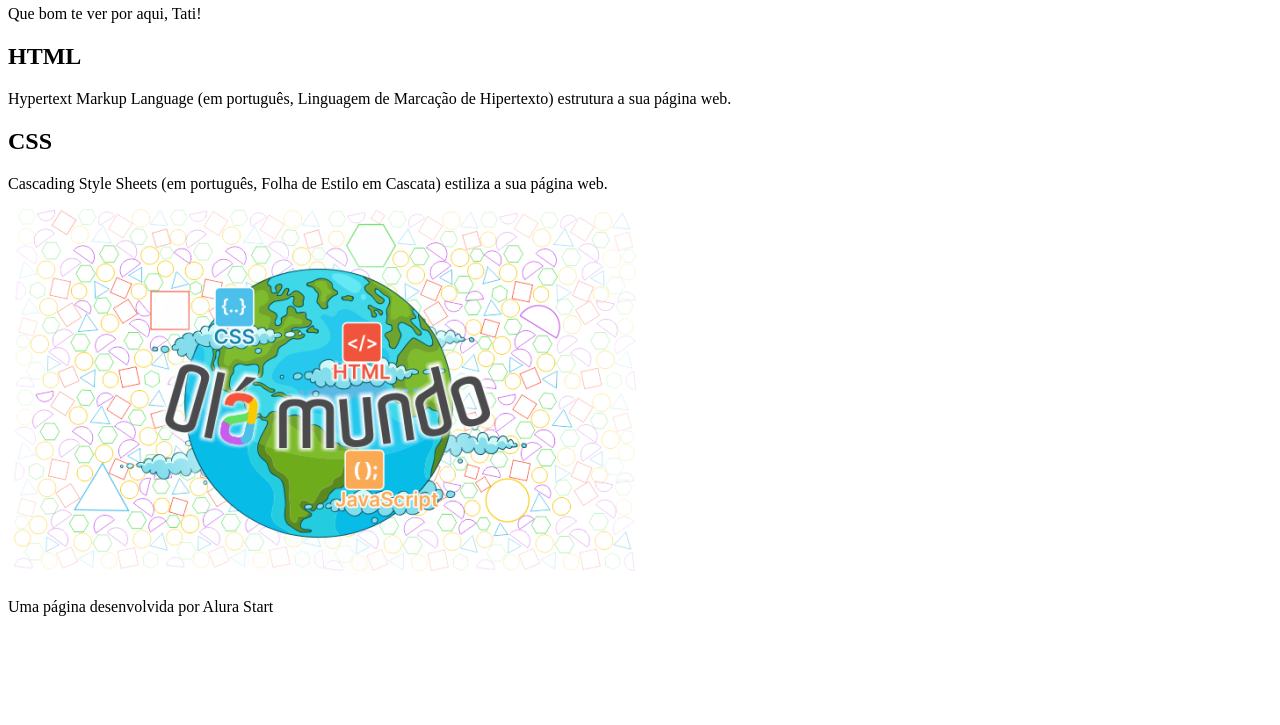
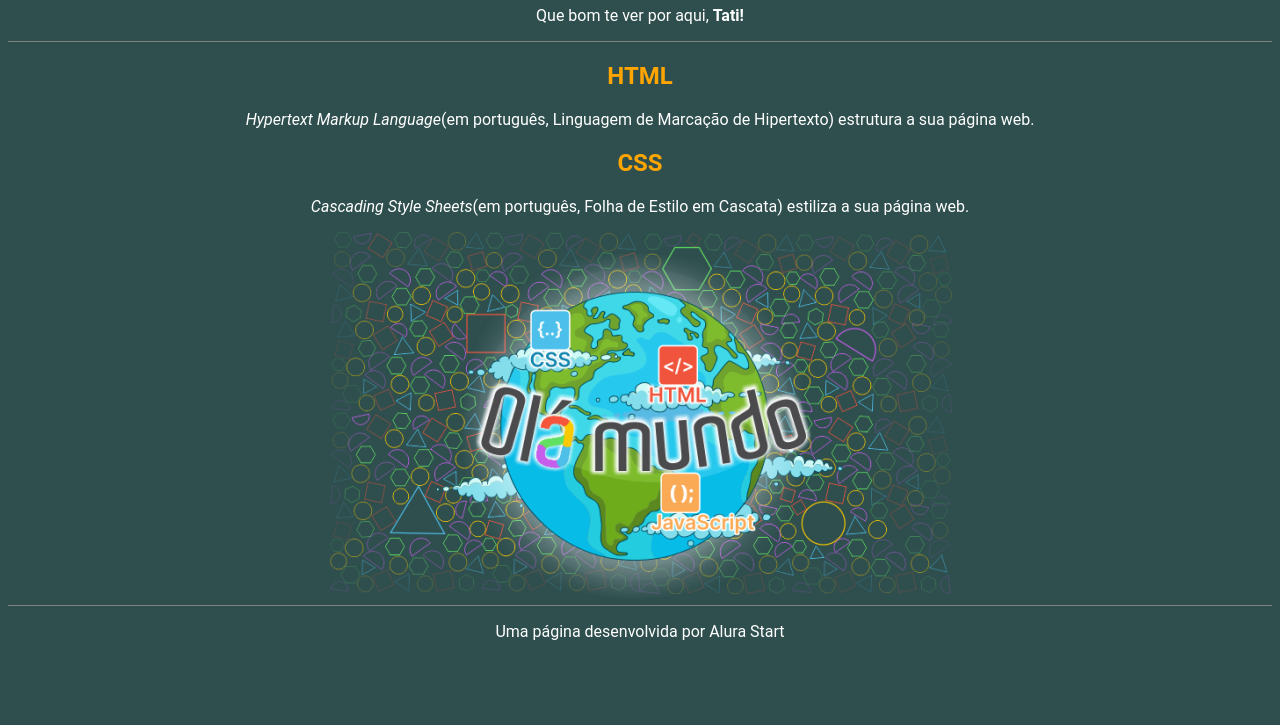
Before and after one commit to TatianeAbreu/Hello-World, a plain HTML site: page index.html in a window 1280 px wide. Shown: the part 75-800 px from the top of the page. Drawn offline with Linux system fonts and the light colour scheme.

Commit message:
Estilização do site

```diff
--- a/index.html
+++ b/index.html
@@ -4,26 +4,25 @@
     <meta charset="UTF-8">
     <meta name="viewport" content="width=device-width, initial-scale=1.0">
     <title>Hello World!</title>
+    <link rel="stylesheet" href="style.css">
 </head>
 <body>
     <header>
         <h1>Hello World</h1>
-        <p>Que bom te ver por aqui, Tati!</p>
+        <p>Que bom te ver por aqui, <span id="nome-usuário">Tati!</span></p>
     </header>
 
     <section>
-
         <h2>HTML</h2>
-        <p>Hypertext Markup Language (em português, Linguagem de Marcação de Hipertexto) estrutura a sua página web.</p>
+        <p><span class="texto-inglês">Hypertext Markup Language</span>(em português, Linguagem de Marcação de Hipertexto) estrutura a sua página web.</p>
 
         <h2>CSS</h2>
-        <p>Cascading Style Sheets (em português, Folha de Estilo em Cascata) estiliza a sua página web.</p>
-        <img src="imagem/Olá Mundo.png" alt="Imagem com figura geométrica ao fundo e uma figura do planeta Terra a frente, com a inscrição Olá Mundo em letras coloridas.">
-
+        <p><span class="texto-inglês">Cascading Style Sheets</span>(em português, Folha de Estilo em Cascata) estiliza a sua página web.</p>
+        <img src="imagem/Olá Mundo.png"
+            alt="Imagem com figura geométrica ao fundo e uma figura do planeta Terra a frente, com a inscrição Olá Mundo em letras coloridas.">
     </section>
 
     <footer>
-
         <p>Uma página desenvolvida por Alura Start</p>
     </footer>
 </body>
--- /dev/null
+++ b/style.css
@@ -0,0 +1,22 @@
+h2{
+    color:orange;
+}
+
+body{
+    background-color: #2F4F4F;
+    color: white;
+    font-family: Roboto;
+    text-align: center;
+    }
+header{
+    border-bottom: 1px solid grey;
+}
+footer{
+    border-top: 1px solid grey;
+}
+#nome-usuário{
+    font-weight: bold;
+}
+.texto-inglês{
+    font-style: italic;
+}
```
